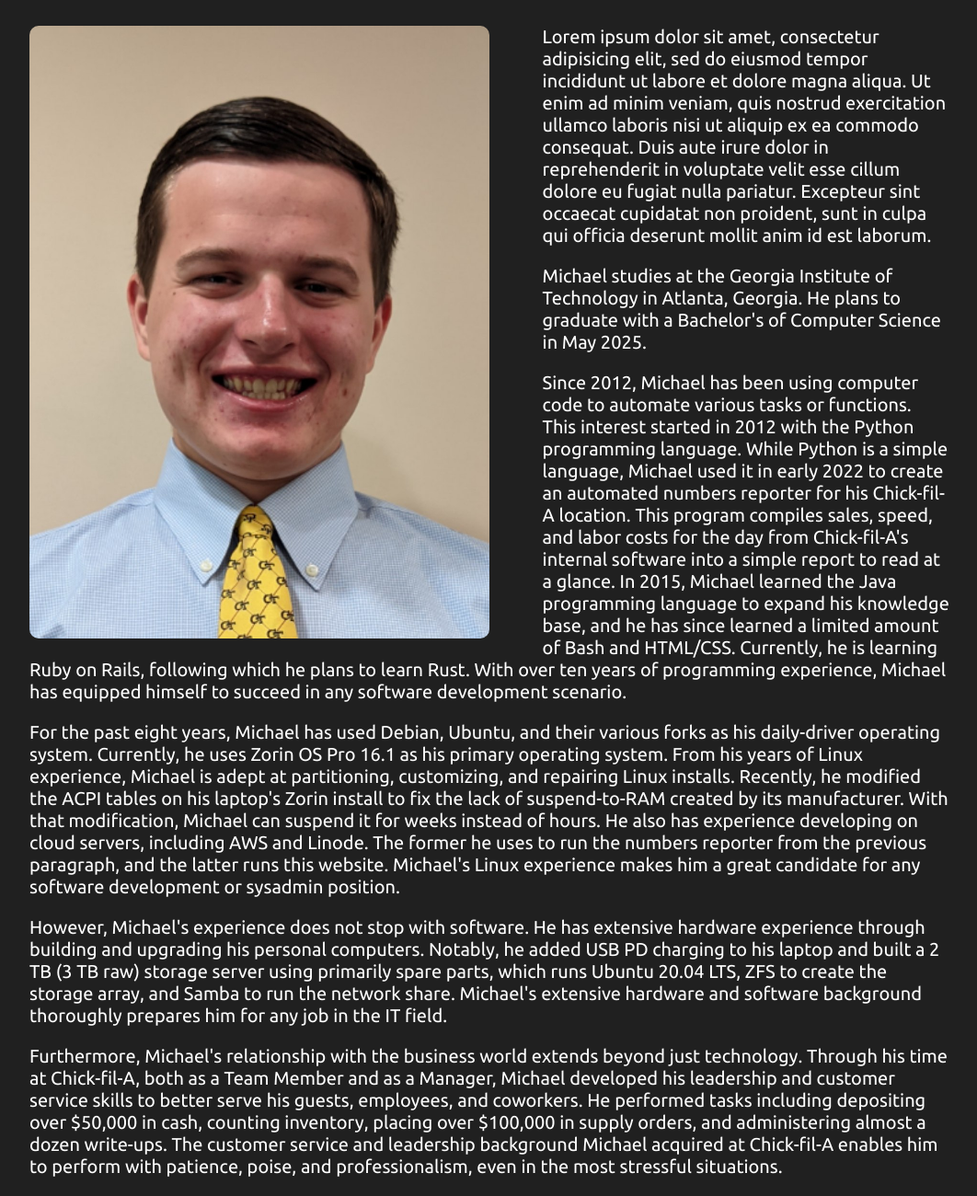
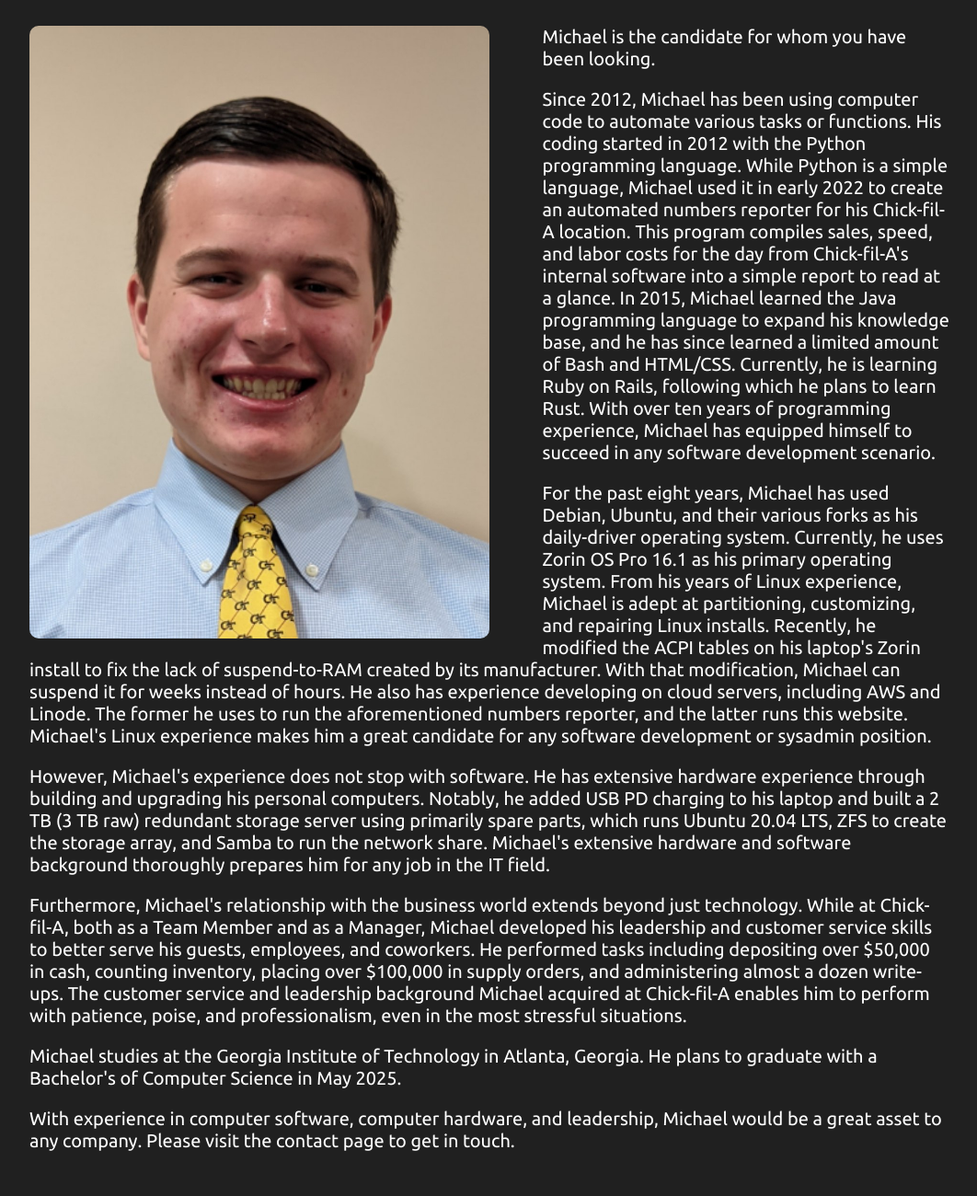
Before and after one commit to DrRayThe2nd/www.michaelpitts.net, a plain HTML site: page about/index.html in a window 1280 px wide. Shown: the part 94-1394 px from the top of the page at 92% size, without its empty margins (108-1170 px from the left). After the commit the page ends 1366 px from the top, so only its background shows below. Drawn offline with Linux system fonts and the light colour scheme.

Commit message:
Finished about page

```diff
--- a/about/index.html
+++ b/about/index.html
@@ -13,6 +13,15 @@
 			font-size: min(3vw, 20px);
 			background-color: #202020;
 			color: white;
+		}
+
+		a {
+			color: white;
+			text-decoration: none;
+		}
+
+		a:hover {
+			text-shadow: 0px 0px 5px #d66756;
 		}
 
 		/* . class selectors */
@@ -75,27 +84,25 @@
 	<div class="center">
 		<img src="selfie.jpg" id="selfie">
 		<p>
-			Lorem ipsum dolor sit amet, consectetur adipisicing elit, sed do eiusmod
-			tempor incididunt ut labore et dolore magna aliqua. Ut enim ad minim veniam,
-			quis nostrud exercitation ullamco laboris nisi ut aliquip ex ea commodo
-			consequat. Duis aute irure dolor in reprehenderit in voluptate velit esse
-			cillum dolore eu fugiat nulla pariatur. Excepteur sint occaecat cupidatat non
-			proident, sunt in culpa qui officia deserunt mollit anim id est laborum.
+			Michael is the candidate for whom you have been looking.
+		</p>
+		<p>
+			Since 2012, Michael has been using computer code to automate various tasks or functions. His coding started in 2012 with the Python programming language. While Python is a simple language, Michael used it in early 2022 to create an automated numbers reporter for his Chick-fil-A location. This program compiles sales, speed, and labor costs for the day from Chick-fil-A's internal software into a simple report to read at a glance. In 2015, Michael learned the Java programming language to expand his knowledge base, and he has since learned a limited amount of Bash and HTML/CSS. Currently, he is learning Ruby on Rails, following which he plans to learn Rust. With over ten years of programming experience, Michael has equipped himself to succeed in any software development scenario.
+		</p>
+		<p>
+			For the past eight years, Michael has used Debian, Ubuntu, and their various forks as his daily-driver operating system. Currently, he uses Zorin OS Pro 16.1 as his primary operating system. From his years of Linux experience, Michael is adept at partitioning, customizing, and repairing Linux installs. Recently, he modified the ACPI tables on his laptop's Zorin install to fix the lack of suspend-to-RAM created by its manufacturer. With that modification, Michael can suspend it for weeks instead of hours. He also has experience developing on cloud servers, including AWS and Linode. The former he uses to run the aforementioned numbers reporter, and the latter runs this website. Michael's Linux experience makes him a great candidate for any software development or sysadmin position.
+		</p>
+		<p>
+			However, Michael's experience does not stop with software. He has extensive hardware experience through building and upgrading his personal computers. Notably, he added USB PD charging to his laptop and built a 2 TB (3 TB raw) redundant storage server using primarily spare parts, which runs Ubuntu 20.04 LTS, ZFS to create the storage array, and Samba to run the network share. Michael's extensive hardware and software background thoroughly prepares him for any job in the IT field.
+		</p>
+		<p>
+			Furthermore, Michael's relationship with the business world extends beyond just technology. While at Chick-fil-A, both as a Team Member and as a Manager, Michael developed his leadership and customer service skills to better serve his guests, employees, and coworkers. He performed tasks including depositing over $50,000 in cash, counting inventory, placing over $100,000 in supply orders, and administering almost a dozen write-ups. The customer service and leadership background Michael acquired at Chick-fil-A enables him to perform with patience, poise, and professionalism, even in the most stressful situations.
 		</p>
 		<p>
 			Michael studies at the Georgia Institute of Technology in Atlanta, Georgia. He plans to graduate with a Bachelor's of Computer Science in May 2025.
 		</p>
 		<p>
-			Since 2012, Michael has been using computer code to automate various tasks or functions. This interest started in 2012 with the Python programming language. While Python is a simple language, Michael used it in early 2022 to create an automated numbers reporter for his Chick-fil-A location. This program compiles sales, speed, and labor costs for the day from Chick-fil-A's internal software into a simple report to read at a glance. In 2015, Michael learned the Java programming language to expand his knowledge base, and he has since learned a limited amount of Bash and HTML/CSS. Currently, he is learning Ruby on Rails, following which he plans to learn Rust. With over ten years of programming experience, Michael has equipped himself to succeed in any software development scenario.
-		</p>
-		<p>
-			For the past eight years, Michael has used Debian, Ubuntu, and their various forks as his daily-driver operating system. Currently, he uses Zorin OS Pro 16.1 as his primary operating system. From his years of Linux experience, Michael is adept at partitioning, customizing, and repairing Linux installs. Recently, he modified the ACPI tables on his laptop's Zorin install to fix the lack of suspend-to-RAM created by its manufacturer. With that modification, Michael can suspend it for weeks instead of hours. He also has experience developing on cloud servers, including AWS and Linode. The former he uses to run the numbers reporter from the previous paragraph, and the latter runs this website. Michael's Linux experience makes him a great candidate for any software development or sysadmin position.
-		</p>
-		<p>
-			However, Michael's experience does not stop with software. He has extensive hardware experience through building and upgrading his personal computers. Notably, he added USB PD charging to his laptop and built a 2 TB (3 TB raw) storage server using primarily spare parts, which runs Ubuntu 20.04 LTS, ZFS to create the storage array, and Samba to run the network share. Michael's extensive hardware and software background thoroughly prepares him for any job in the IT field.
-		</p>
-		<p>
-			Furthermore, Michael's relationship with the business world extends beyond just technology. Through his time at Chick-fil-A, both as a Team Member and as a Manager, Michael developed his leadership and customer service skills to better serve his guests, employees, and coworkers. He performed tasks including depositing over $50,000 in cash, counting inventory, placing over $100,000 in supply orders, and administering almost a dozen write-ups. The customer service and leadership background Michael acquired at Chick-fil-A enables him to perform with patience, poise, and professionalism, even in the most stressful situations.
+			With experience in computer software, computer hardware, and leadership, Michael would be a great asset to any company. Please visit the <a href="../contact">contact page</a> to get in touch.
 		</p>
 	</div>
 </body>
```
Also changed, not shown: .Trash-1000/files/Resume.html (added), 2 other files.
